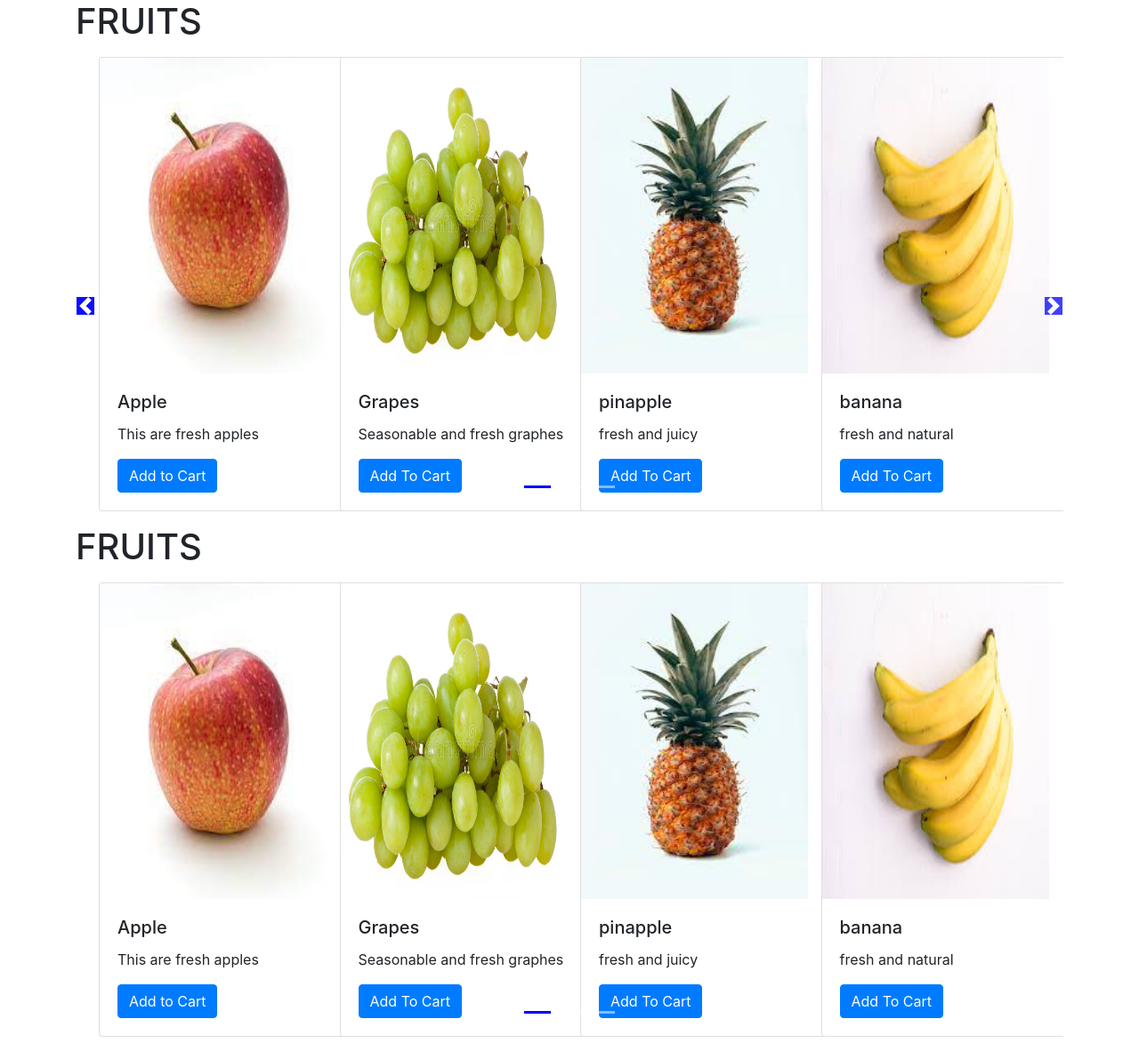
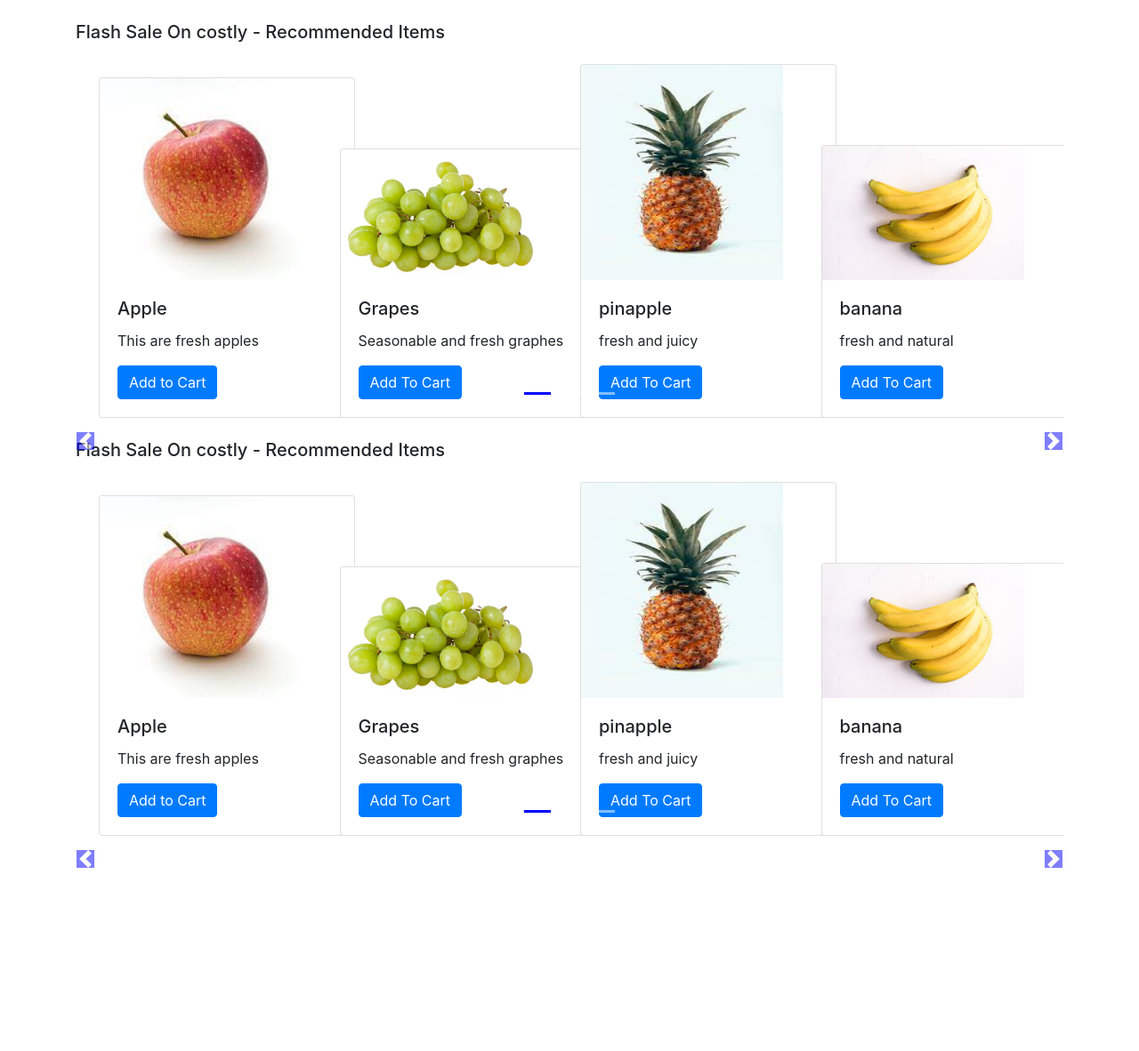
Before and after one commit to SawantGaurav/SawantGaurav.github.io, a Django app: page /shop/ in a window 1280 px wide. Shown: the part 56-1238 px from the top of the page at 89% size. After the commit the page ends 1032 px from the top, so only its background shows below. Run offline with Django 4.2, Linux system fonts and the light colour scheme; data comes from the database, SQL or seed files in the repository; some libraries are stand-ins or nearby versions.

Commit message:
Update index.html

```diff
--- a/mac/shop/templates/shop/index.html
+++ b/mac/shop/templates/shop/index.html
@@ -12,8 +12,8 @@
 
           .col-md-3 img{
 
-          width: 255px;
-          height: 355px;
+          width: 227px;
+          max-height: 242px;
           }
 
           body .carousel-indicator li{
@@ -28,6 +28,12 @@
           body .carousel-control-next-icon{
           background-color: blue;
           }
+
+          .carousel-control-prev,
+          .carousel-control-next{
+          top: auto;
+bottom: auto;
+          }
            body .no-padding{
            padding-left: 0,
            padding-right: 0;
@@ -37,8 +43,10 @@
 {% block body %}
 {% load static %}
 <div class="container">
-  {% for product, range, nSlides in allProds %}
-    <h1>FRUITS</h1>
+
+    <!--Slideshow starts here -->
+    {% for product, range, nSlides in allProds %}
+    <h5 class="my-4">Flash Sale On {{product.0.category}} - Recommended Items</h5>
 <div id="demo{{forloop.counter}}" class="carousel slide my-3" data-ride="carousel">
     <ul class="carousel-indicators">
       <li data-target="#demo{{forloop.counter}}" data-slide-to="0" class="active"></li>
@@ -48,7 +56,7 @@
       {% endfor %}
     </ul>
 
-    <!--Slideshow starts here -->
+
     <div class="container carousel-inner no-padding">
 
       <div class="carousel-item active">
@@ -94,7 +102,6 @@
         <span class="carousel-control-next-icon"></span>
     </a>
 
-
     {% endfor %}
-  </div>
+</div>
  {% endblock %}
```
